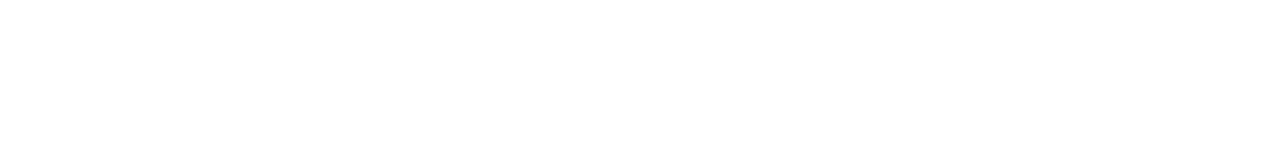
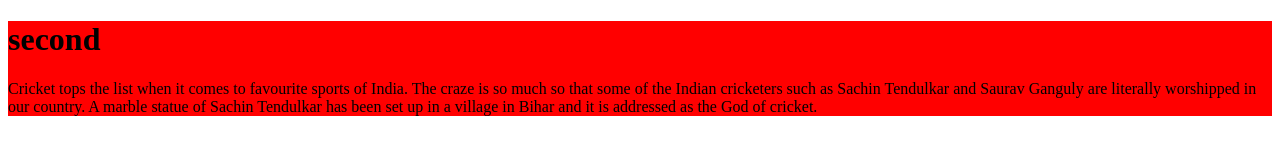
Before and after one commit to fazlerabbi-cyber/second, a plain HTML site: page index.html in a window 1280 px wide. Drawn offline with Linux system fonts and the light colour scheme.

Commit message:
added the blogs

```diff
--- a/index.html
+++ b/index.html
@@ -4,8 +4,15 @@
     <meta charset="UTF-8">
     <meta name="viewport" content="width=device-width, initial-scale=1.0">
     <title> second</title>
+   <link rel="stylesheet" href="styles/blogs.css">
+
 </head>
 <body>
+   <div>
+<h1> second</h1>
+<p>Cricket tops the list when it comes to favourite sports of India. The craze is so much so that some of the Indian cricketers such as Sachin Tendulkar and Saurav Ganguly are literally worshipped in our country. A marble statue of Sachin Tendulkar has been set up in a village in Bihar and it is addressed as the God of cricket.</p>
+
+   </div>
 
 </body>
 </html>
--- /dev/null
+++ b/styles/blogs.css
@@ -0,0 +1,6 @@
+div{
+
+
+    background-color: red;
+    padding: 10;
+}
```
